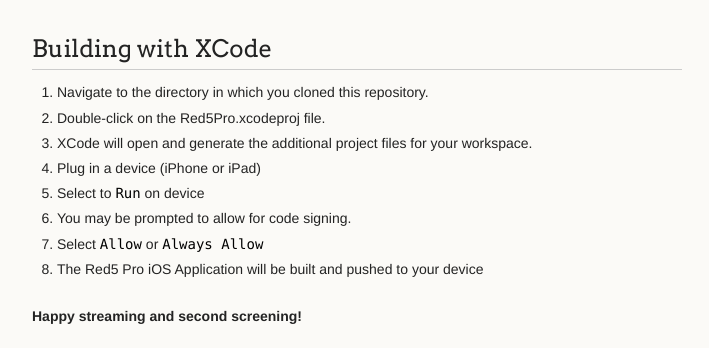
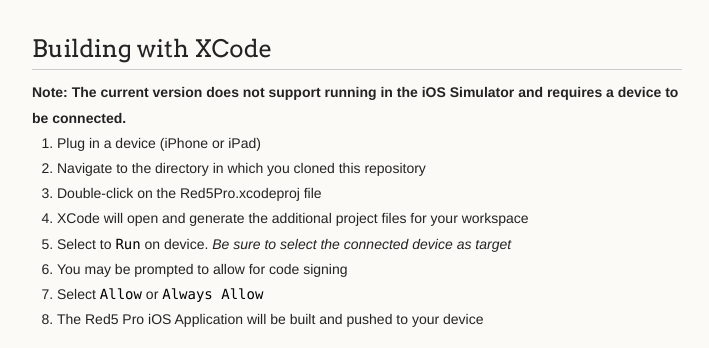
Before and after one commit to dinhminhquoi/red5pro-ios-app, a plain HTML site: page index.html in a window 1280 px wide. Shown: the part 1756-2104 px from the top of the page, without its empty margins (278-987 px from the left). Drawn offline with Linux system fonts and the light colour scheme.

Commit message:
gh-pages:gh-pages

```diff
--- a/index.html
+++ b/index.html
@@ -113,13 +113,15 @@
 <h2>
 <a id="building-with-xcode" class="anchor" href="#building-with-xcode" aria-hidden="true"><span class="octicon octicon-link"></span></a>Building with XCode</h2>
 
+<strong>Note: The current version does not support running in the iOS Simulator and requires a device to be connected.</strong>
+
 <ol>
-<li>Navigate to the directory in which you cloned this repository.</li>
-<li>Double-click on the Red5Pro.xcodeproj file.</li>
-<li>XCode will open and generate the additional project files for your workspace.</li>
 <li>Plug in a device (iPhone or iPad)</li>
-<li>Select to <code>Run</code> on device</li>
-<li>You may be prompted to allow for code signing.</li>
+<li>Navigate to the directory in which you cloned this repository</li>
+<li>Double-click on the Red5Pro.xcodeproj file</li>
+<li>XCode will open and generate the additional project files for your workspace</li>
+<li>Select to <code>Run</code> on device. <em>Be sure to select the connected device as target</em></li>
+<li>You may be prompted to allow for code signing</li>
 <li>Select <code>Allow</code> or <code>Always Allow</code>
 </li>
 <li>The Red5 Pro iOS Application will be built and pushed to your device</li>
```
